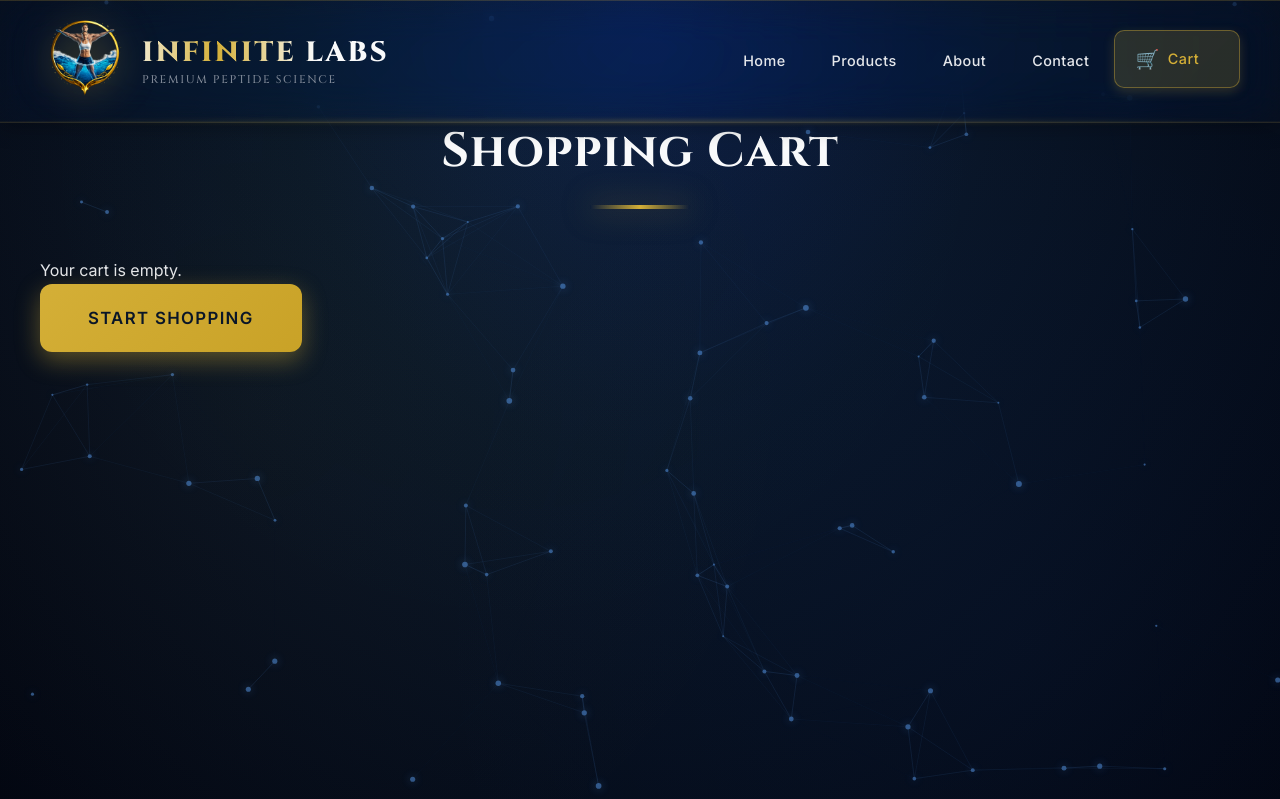
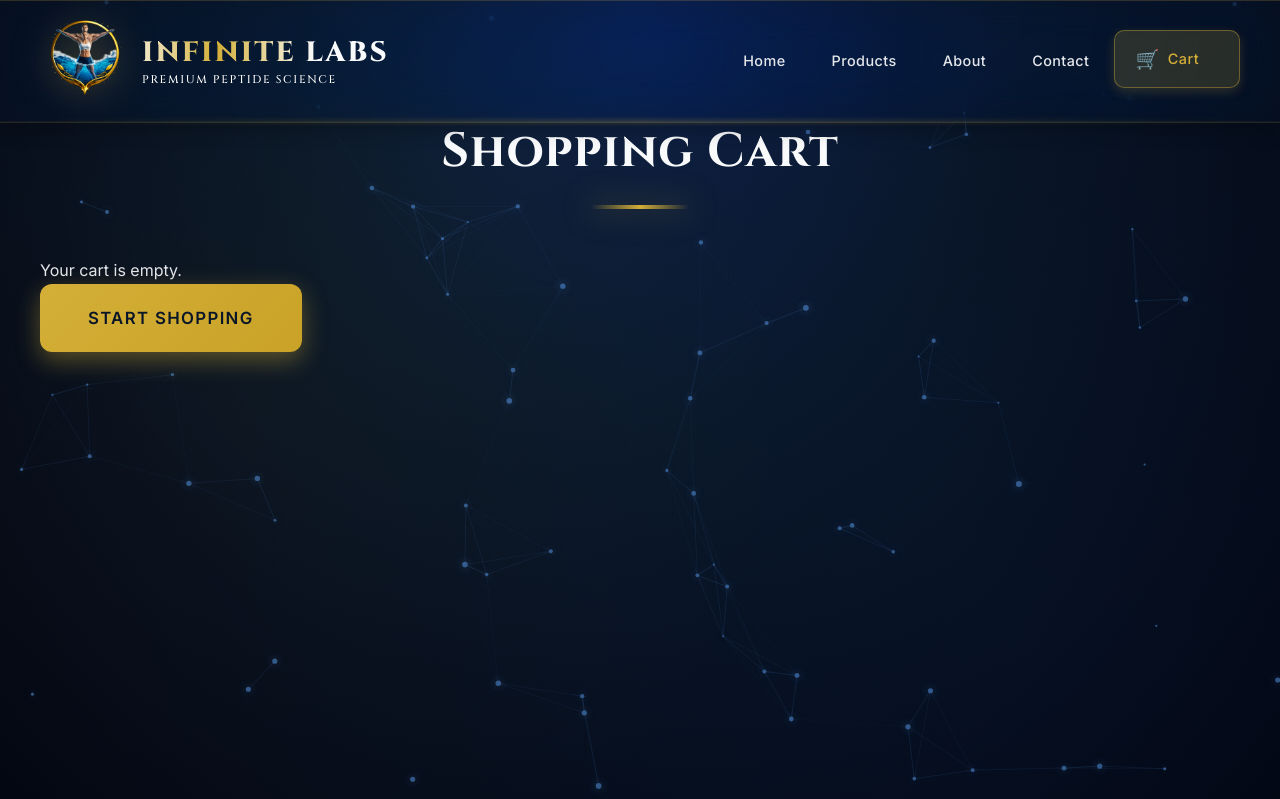
Before and after one commit to PowerTower90/infinite-labs, a Flask app: page /cart in a window 1280 px wide. Shown: the top 799 px of the page. Run offline with Flask 3, Linux system fonts and the light colour scheme.

Commit message:
Auto-sync: 2026-02-05 23:14:16

```diff
--- a/static/css/style.css
+++ b/static/css/style.css
@@ -424,12 +424,12 @@ nav::after {
 
 .nav-tagline {
     font-size: 0.7rem;
-    color: var(--text-muted);
+    color: #ffffff;
     font-weight: 500;
     letter-spacing: 0.15em;
     text-transform: uppercase;
     padding-left: 0;
-    opacity: 0.8;
+    opacity: 1;
 }
 
 .nav-toggle {
```
